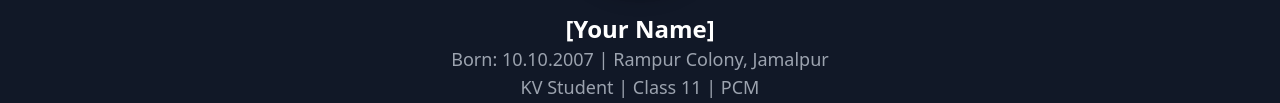
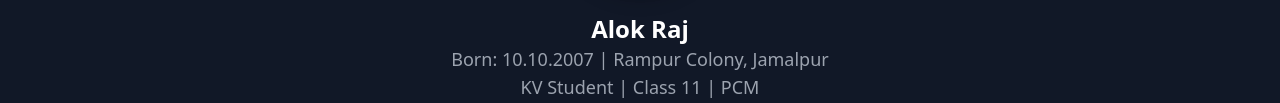
Before and after one commit to Rajharsh36/Alok, a website: page index.html in a window 1280 px wide. Shown: the part 343-446 px from the top of the page. Drawn offline with nearby package versions, Linux system fonts and the light colour scheme.

Commit message:
Update index.html

```diff
--- a/index.html
+++ b/index.html
@@ -21,7 +21,7 @@
 
     <section class="flex flex-col items-center">
         <img src="/img" alt="Your Image" class="w-48 h-48 rounded-full border-4 border-yellow-500 shadow-lg animate-fadeInUp">
-        <h2 class="text-2xl font-semibold mt-4 animate-fadeInUp">[Your Name]</h2>
+        <h2 class="text-2xl font-semibold mt-4 animate-fadeInUp">Alok Raj</h2>
         <p class="text-lg text-gray-400 animate-fadeInUp">Born: 10.10.2007 | Rampur Colony, Jamalpur</p>
         <p class="text-lg text-gray-400 animate-fadeInUp">KV Student | Class 11 | PCM</p>
     </section>
```
